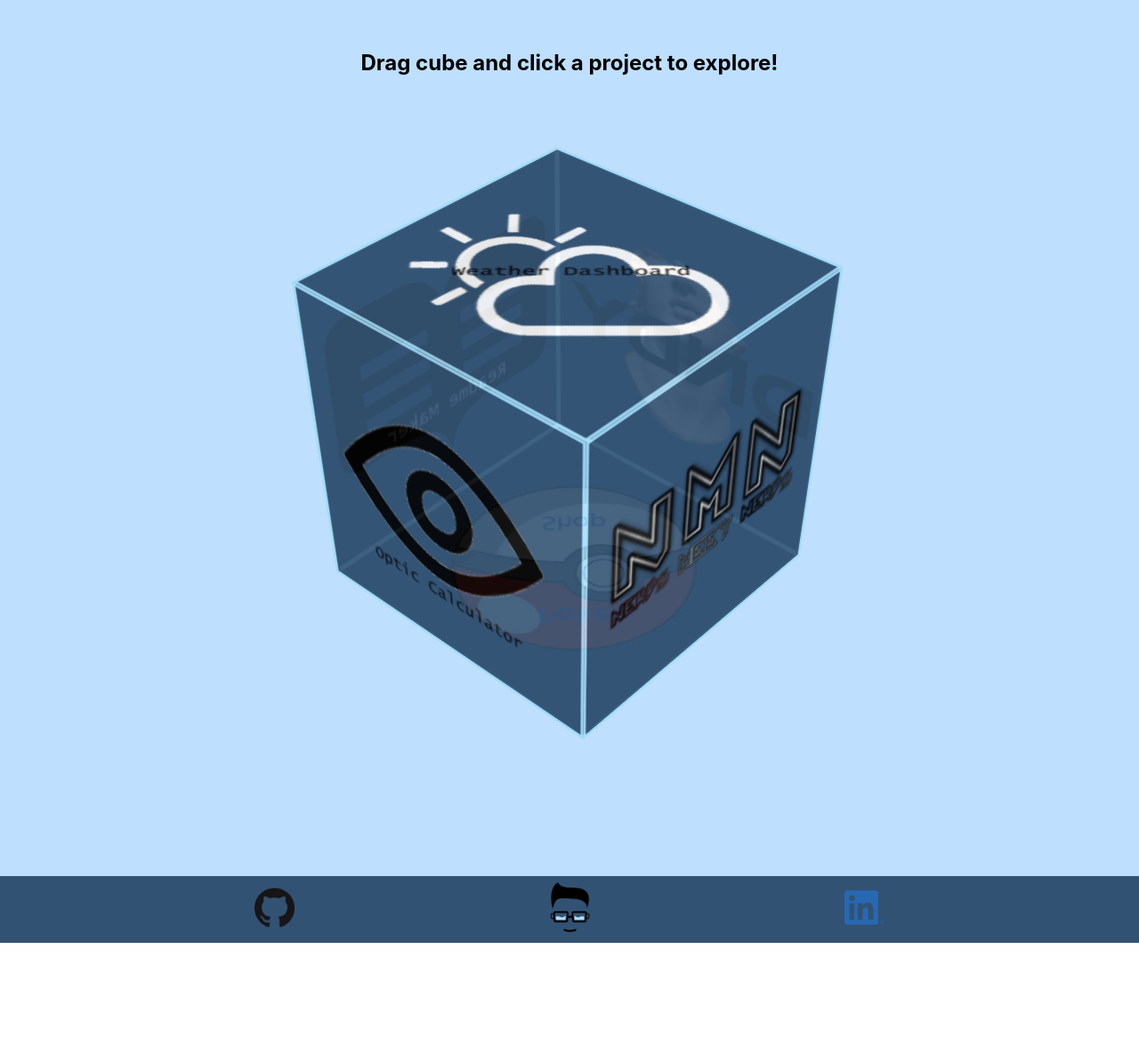
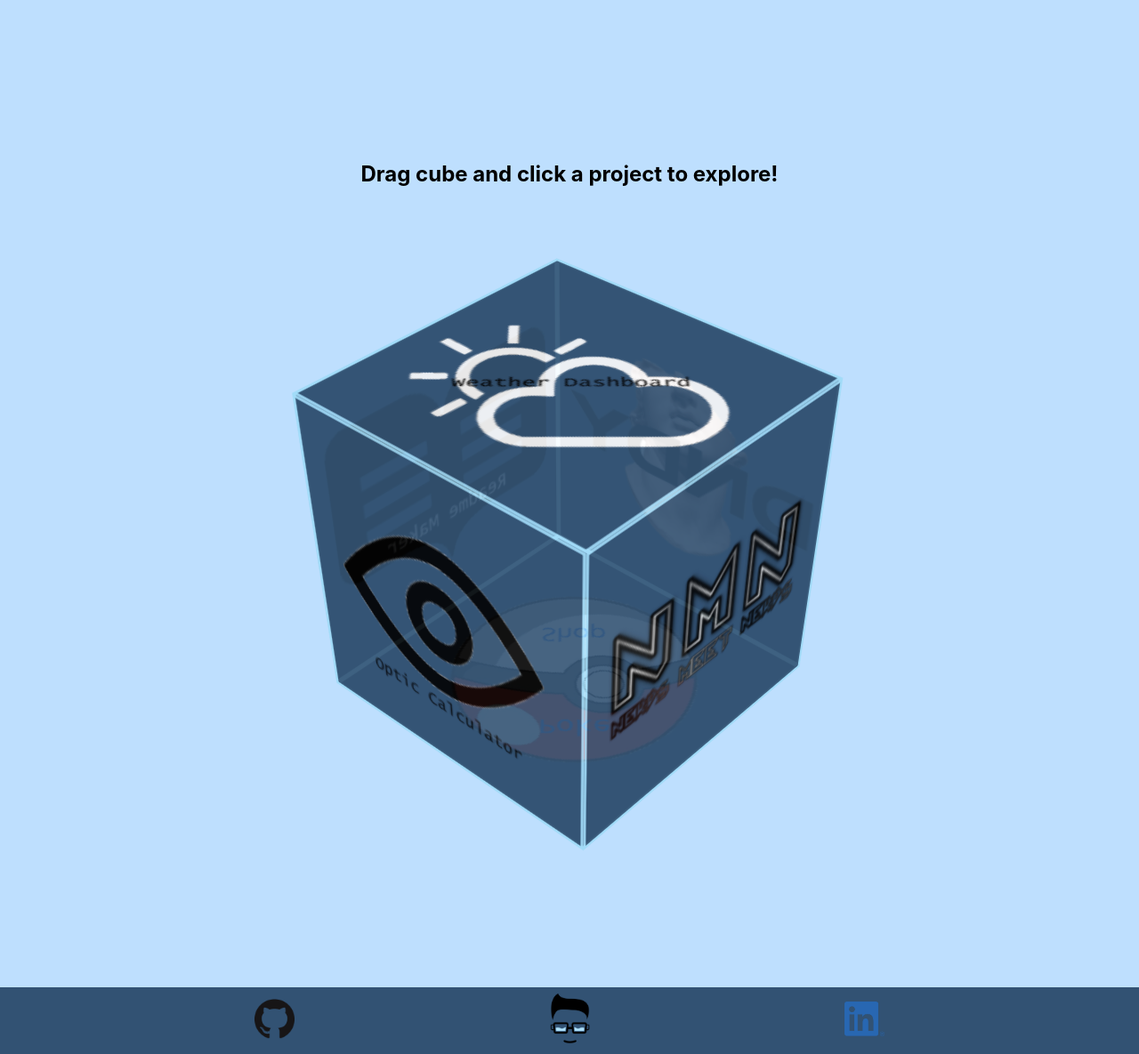
Before and after one commit to Vidalatan/ReactPortfolio, a React (Create React App) app: page / in a window 1280 px wide. Shown: the part 882-2067 px from the top of the page at 89% size. Before the commit the page ends 1942 px from the top, so only its background shows below. Built offline with nearby package versions, Linux system fonts and the light colour scheme.

Commit message:
Setting up links

```diff
--- a/src/Pages/GlobalComponents/Footer/Footer.js
+++ b/src/Pages/GlobalComponents/Footer/Footer.js
@@ -7,12 +7,15 @@ import linkIcon from './LI-In-Bug.png';
 export default function Footer() {
   const {gitHubIcon, mainIcon, currentStyle} = useContext(ThemeContext)
 
+  const gitLink = 'https://github.com/Vidalatan',
+        linkedInLink = 'https://www.linkedin.com/in/vidal-tan-2848741b0/'
+
   return (
     <footer className={currentStyle.secondarybg}>
       <ul className={classes.iconsContainer}>
-        <li><img className={classes.footerIcon} src={gitHubIcon} /></li>
-        <li><img className={classes.footerIcon} src={mainIcon} /></li>
-        <li><img className={classes.footerIcon} src={linkIcon} /></li>
+        <li><a href={gitLink} target='_blank'><img className={classes.footerIcon} src={gitHubIcon} /></a></li>
+        <li><a href='#top'><img className={classes.footerIcon} src={mainIcon} /></a></li>
+        <li><a href={linkedInLink} target='_blank'><img className={classes.footerIcon} src={linkIcon} /></a></li>
       </ul>
     </footer>
   )
--- a/src/Pages/GlobalComponents/Header/Header.js
+++ b/src/Pages/GlobalComponents/Header/Header.js
@@ -2,7 +2,6 @@ import React, {useContext, useState} from 'react';
 import AniCube from '../AniCube/AniCube';
 import { ThemeContext } from '../../../ContextProviders/Theme/ThemeContext';
 import classify from '../../../utils/classify';
-
 import classes from './Header.module.css';
 
 export default function Header() {
@@ -28,13 +27,13 @@ export default function Header() {
   return (
     <>
     <header className={classify(currentStyle.secondarybg, (scrollActivity.scrolledDown && classes.up))}>
-      <div className={classes.mainIcon}><img src={mainIcon} /></div>
+      <div className={classes.mainIcon}><a className={classes.mainIcon} href='#top'><img src={mainIcon} /></a></div>
 
       <h1 className={classify(classes.headerName,currentStyle.themeAltText)}>Vidal</h1>
       <nav>
 
         <ul className={classify(classes.navLinksContainer,currentStyle.themeText, currentStyle.secondarybg, (menuActive ? classes.active : ''))}>
-          <li className={classes.navLink}> <AniCube optionalStyle={classes.cubeAdjuster}/>Projects</li>
+          <li className={classes.navLink}> <AniCube optionalStyle={classes.cubeAdjuster}/><a href='./#projectsJump'>Projects</a></li>
           <li className={classes.navLink}> <AniCube optionalStyle={classes.cubeAdjuster}/>About Me</li>
           <li className={classes.navLink}> <AniCube optionalStyle={classes.cubeAdjuster}/>GET IN TOUCH</li>
         </ul>
--- a/src/Pages/GlobalComponents/Header/Header.module.css
+++ b/src/Pages/GlobalComponents/Header/Header.module.css
@@ -83,6 +83,11 @@ nav {
   line-height: 0;
 }
 
+.navLink > a {
+  color: initial;
+  text-decoration: none;
+}
+
 .navLink:hover {
   font-size: 1.75rem;
 }
--- a/src/Pages/Main/Components/Projects.js
+++ b/src/Pages/Main/Components/Projects.js
@@ -10,6 +10,7 @@ export default function Projects() {
 
   return (
     <>
+    <div id='projectsJump' className={classes.jumpPoint}/>
     <div className={classify(classes.projectsInst, (isTouched && classes.hideInst))}><h2>Drag cube and click a project to explore!</h2></div>
     <ProjectsCube touch={{isTouched:isTouched, setIsTouched:setIsTouched}} />
     </>
--- a/src/Pages/Main/Main.module.css
+++ b/src/Pages/Main/Main.module.css
@@ -1,6 +1,10 @@
 * {
   margin: 0;
   padding: 0;
+}
+
+.jumpPoint {
+  height: 25px;
 }
 
 main {
@@ -17,6 +21,7 @@ main {
   flex-flow: column nowrap;
   position: relative;
   padding: 25px 100px;
+  margin-bottom: 250px;
   font-size: 1.75rem;
 }
 
@@ -38,7 +43,7 @@ main {
   display: flex;
   flex-flow: row nowrap;
   justify-content: center;
-  margin-top: 250px;
+  margin-top: 100px;
   transition: 1s;
 }
 
--- a/src/index.css
+++ b/src/index.css
@@ -1,3 +1,7 @@
+* {
+  scroll-behavior: smooth;
+}
+
 body {
   margin: 0;
   font-family: -apple-system, BlinkMacSystemFont, 'Segoe UI', 'Roboto', 'Oxygen',
```
Also changed, not shown: src/Pages/About/About.js (added), src/Pages/About/About.module.css (added).
